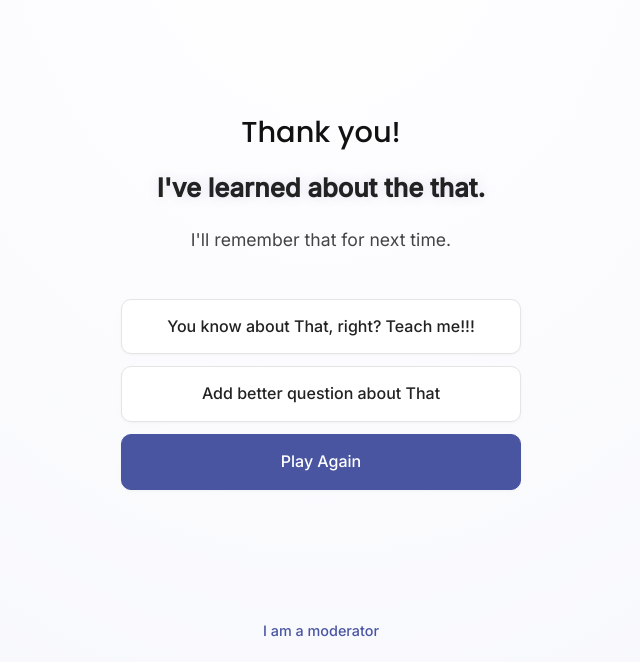
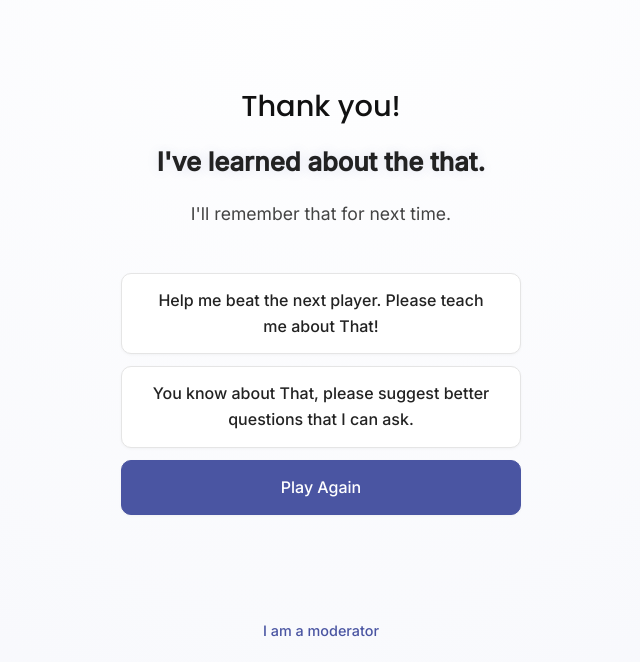
Before and after one commit to OliseNS/PaokinatorWeb, a Flask app: page /thank_you in a window 1280 px wide. Shown: the part 138-800 px from the top of the page, without its empty margins (319-959 px from the left). Run offline with Flask 3, Linux system fonts and the light colour scheme.

Commit message:
Compelling text

```diff
--- a/templates/thank_you.html
+++ b/templates/thank_you.html
@@ -7,9 +7,9 @@
 
     <div class="button-grid">
         <!-- NEW BUTTON ADDED HERE -->
-        <a href="{{ url_for('teach_me', animal=animal) }}" class="btn">You know about {{ animal | title }}, right? Teach me!!!</a>
+        <a href="{{ url_for('teach_me', animal=animal) }}" class="btn">Help me beat the next player. Please teach me about {{ animal | title }}!</a>
 
-        <a href="{{ url_for('add_questions', animal=animal) }}" class="btn">Add better question about {{ animal | title }}</a>
+        <a href="{{ url_for('add_questions', animal=animal) }}" class="btn">You know about {{ animal | title }}, please suggest better questions that I can ask.</a>
         <a href="{{ url_for('index') }}" class="btn btn-primary">Play Again</a>
     </div>
 {% endblock %}
```
